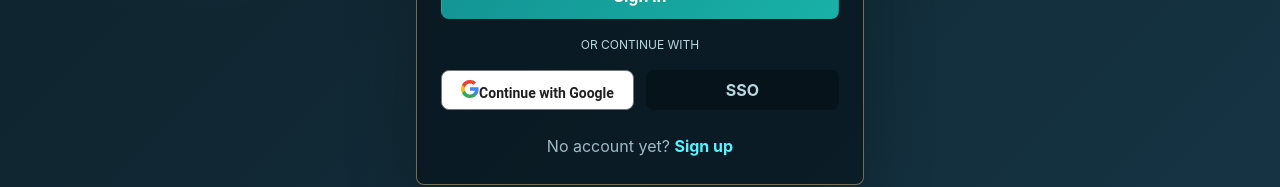
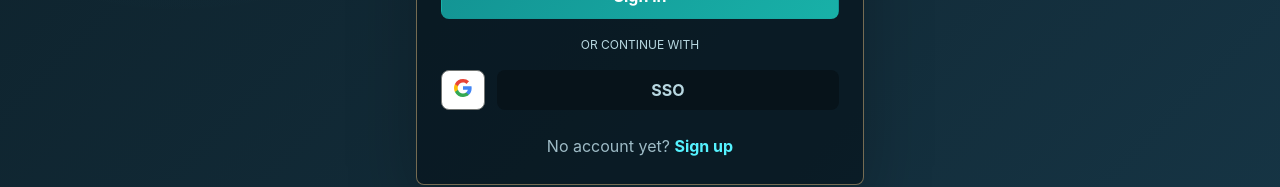
Before and after one commit to gustavotoigo-max/win-portal, a Next.js app: page /en/login in a window 1280 px wide. Shown: the part 508-695 px from the top of the page. Built offline with nearby package versions, Linux system fonts and the light colour scheme; no server answers.

Commit message:
Simplify Google auth button

```diff
--- a/app/globals.css
+++ b/app/globals.css
@@ -845,14 +845,18 @@ select:focus {
 }
 
 .google-auth-button {
+  flex: 0 0 44px !important;
+  width: 44px;
+  padding: 0;
   justify-content: center;
-  gap: 10px;
   border-color: #747775 !important;
   background: #fff !important;
   color: #1f1f1f !important;
-  font-family: Roboto, Arial, sans-serif;
-  font-size: 14px;
-  font-weight: 500;
+}
+
+.google-auth-button svg {
+  width: 18px;
+  height: 18px;
 }
 
 .auth-switch {
--- a/components/AuthForm.jsx
+++ b/components/AuthForm.jsx
@@ -274,9 +274,15 @@ export default function AuthForm({ locale, dictionary, mode }) {
 
       <div className="divider">{dictionary.auth.continueWith}</div>
       <div className="social-row">
-        <button className="google-auth-button" type="button" disabled={isLoading} onClick={() => handleOAuth("google")}>
+        <button
+          aria-label={dictionary.auth.continueGoogle}
+          className="google-auth-button"
+          title={dictionary.auth.continueGoogle}
+          type="button"
+          disabled={isLoading}
+          onClick={() => handleOAuth("google")}
+        >
           <GoogleIcon />
-          <span>{dictionary.auth.continueGoogle}</span>
         </button>
         <button type="button" disabled={isLoading} onClick={handleSso}>
           {dictionary.auth.continueSso}
```
